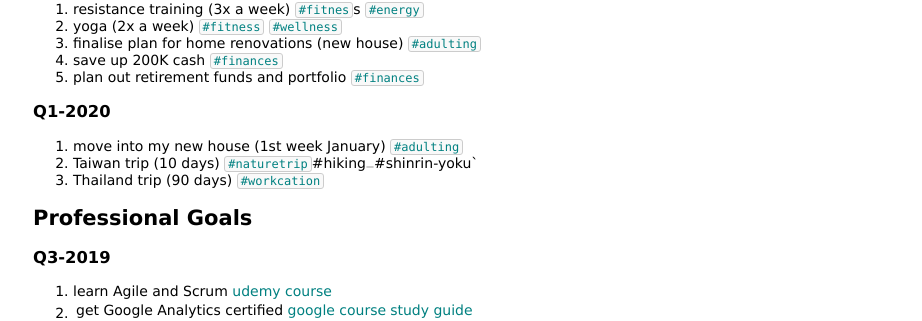
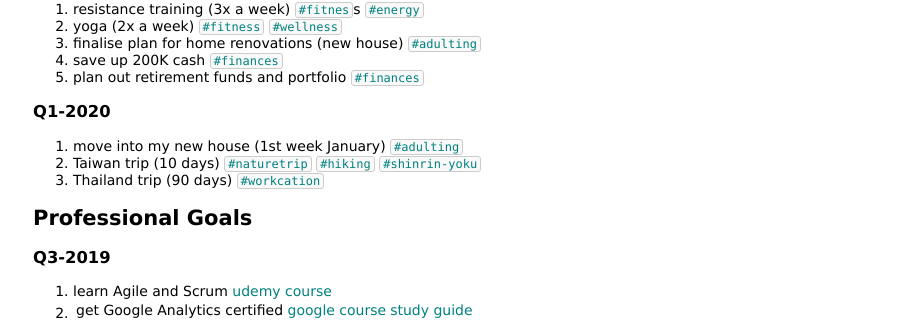
Before and after one commit to Acaran02/Acaran02.github.io, a Jekyll site: the page built from _posts/2019-07-22-life-goal-check.md, in a window 1280 px wide. Shown: the part 498-819 px from the top of the page, without its empty margins (159-1081 px from the left). Built offline with Jekyll 4.4.1, drawn with Linux system fonts in a browser that asks for light colours.

```diff
--- a/_posts/2019-07-22-life-goal-check.md
+++ b/_posts/2019-07-22-life-goal-check.md
@@ -26,7 +26,7 @@ Just listing out my personal and professional goals from July 2019 to end of Q1
 
 ### Q1-2020
 1. move into my new house (1st week January) `#adulting`
-2. Taiwan trip (10 days) `#naturetrip `#hiking` `#shinrin-yoku`
+2. Taiwan trip (10 days) `#naturetrip` `#hiking` `#shinrin-yoku`
 3. Thailand trip (90 days) `#workcation`
 
 
```
